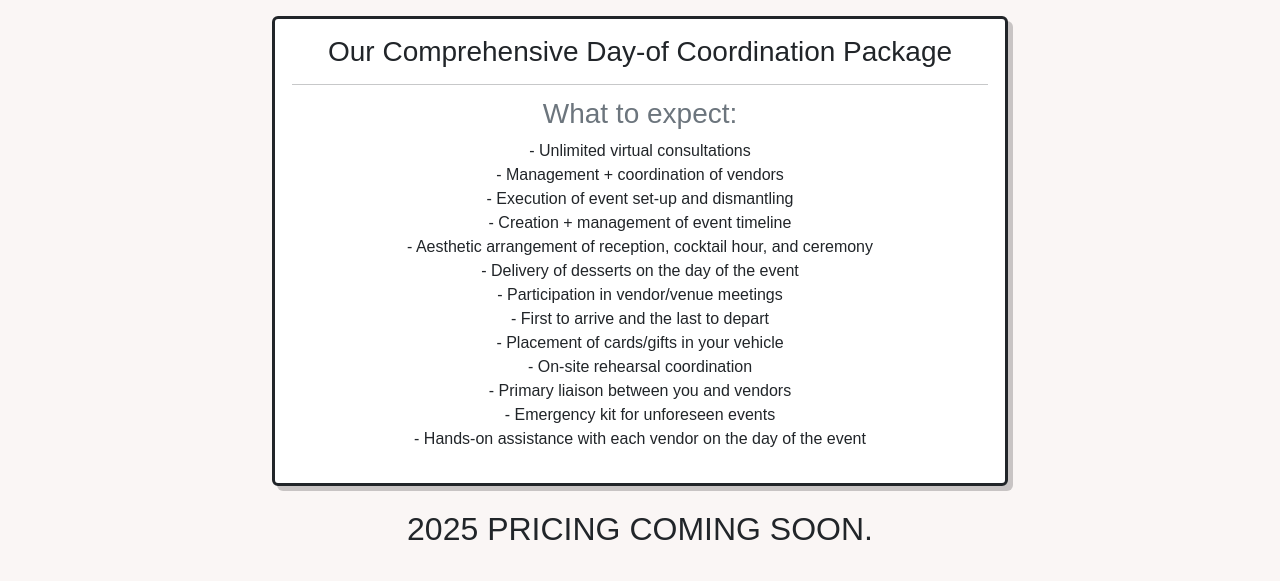
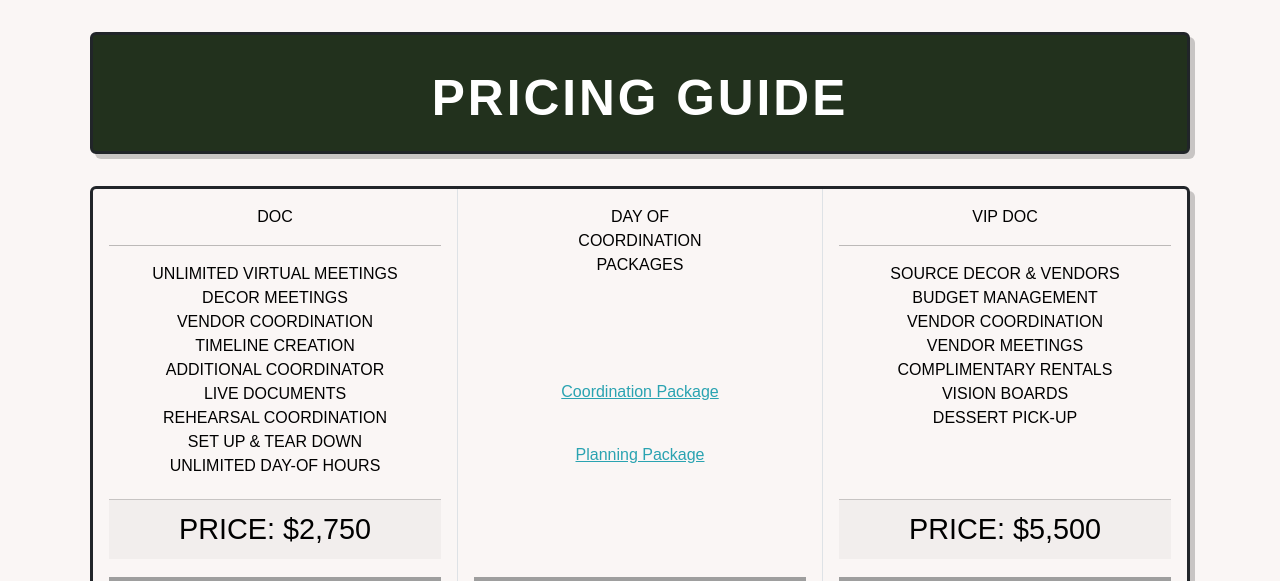
Before and after one commit to mwagner4084/beyondevents, a Django app: page /pricing/ in a window 1280 px wide. Shown: the part 43-624 px from the top of the page. Run offline with Django 4.2, Linux system fonts and the light colour scheme; parts of the project's set-up code (start-up, migrations or seed data) failed here and were passed over; some libraries are stand-ins or nearby versions; some web fonts are replaced; grey boxes are pictures that could not be loaded.

Commit message:
feat: add DOC and Planning Package views and templates

```diff
--- a/pages/urls.py
+++ b/pages/urls.py
@@ -2,9 +2,11 @@ from django.urls import path
 
 from .views import (AboutPageView, ConfirmPageView, ContactPageView,
                     GalleryPageView, HomePageView, PricingPageView,
-                    TestimonialsPageView, RentalsPageView)
+                    TestimonialsPageView, RentalsPageView, DOCPageView, PlanningPackagePageView)
 
 urlpatterns = [
+    path("doc-package/", DOCPageView.as_view(), name="doc-package"),
+    path("planning-package/", PlanningPackagePageView.as_view(), name="planning-package"),
     path("confirm/", ConfirmPageView.as_view(), name="confirm"),
     path("rentals/", RentalsPageView.as_view(), name="rentals"),
     path("gallery/", GalleryPageView.as_view(), name="gallery"),
--- a/pages/views.py
+++ b/pages/views.py
@@ -135,8 +135,17 @@ class ContactPageView(TemplateView):
             context['form'] = form
             return render(request, self.template_name, context)
 
-
 class ConfirmPageView(TemplateView):
     """ Confirmation page view. """
 
     template_name = "confirm.html"
+
+class DOCPageView(TemplateView):
+    """ DOC page view. """
+
+    template_name = "doc-package.html"
+
+class PlanningPackagePageView(TemplateView):
+    """ Planning Package page view. """
+
+    template_name = "planning-package.html"
--- a/templates/pricing.html
+++ b/templates/pricing.html
@@ -5,119 +5,84 @@
 
 {% block content %}
 
-<div>
-    <div class="container py-3">
-        <div class="row justify-content-md-center align-items-center">
-            <div class="col-12 col-md-8">
-                <div class="card border-dark slide-in-left mb-md-0">
-                    <div class="card-body text-center">
-                        <h3 class="card-title">
-                            Our Comprehensive Day-of Coordination Package
-                        </h3>
-                        <hr>
-                        <h3 class="card-subtitle mb-2 text-muted">
-                            What to expect:
-                        </h3>
-                        <ul class="list-unstyled rte">
-                            <li>
-                                - Unlimited virtual consultations
-                            </li>
-                            <li>
-                                - Management + coordination of vendors
-                            </li>
-                            <li>
-                                - Execution of event set-up and dismantling
-                            </li>
-                            <li>
-                                - Creation + management of event timeline
-                            </li>
-                            <li>
-                                - Aesthetic arrangement of reception, cocktail hour, and ceremony
-                            </li>
-                            <li>
-                                - Delivery of desserts on the day of the event
-                            </li>
-                            <li>
-                                - Participation in vendor/venue meetings
-                            </li>
-                            <li>
-                                - First to arrive and the last to depart
-                            </li>
-                            <li>
-                                - Placement of cards/gifts in your vehicle
-                            </li>
-                            <li>
-                                - On-site rehearsal coordination
-                            </li>
-                            <li>
-                                - Primary liaison between you and vendors
-                            </li>
-                            <li>
-                                - Emergency kit for unforeseen events
-                            </li>
-                            <li>
-                                - Hands-on assistance with each vendor on the day of the event
-                            </li>
-                        </ul>
-                    </div>
+
+<div class="container py-3">
+    <div class="row row-cols-1 g-3 mx-auto my-auto">
+        <div class="col-lg-12 my-3">
+            <div class="card card-dark border-dark">
+                <div class="card-body text-center">
+                    <div class="h1-logo text-white">PRICING GUIDE</div>
                 </div>
             </div>
         </div>
-        <br>
-        <h2 class="text-center">
-            2025 PRICING COMING SOON.
-        </h2>
-        {% comment %} <hr>
-        <div class="row justify-content-center">
-            <div class="col-12 col-md-4 mb-4 mb-md-0">
-                <div class="card border-dark slide-in-left h-100">
-                    <div class="card-body text-center">
-                        <h4 class="card-title">
-                            Promo Doc Package: $1,750
-                        </h4>
-                        <h5 class="card-subtitle mb-2 text-muted">
-                            Offer valid through 12/31/2023
-                        </h5>
+    </div>
+
+    <div class="row row-cols-1 g-3 mx-auto my-auto">
+        <div class="col-lg-12 my-3">
+            <div class="card decor-card border-dark">
+
+                <!-- FLEXBOX CONTAINER -->
+                <div class="d-flex text-center align-items-stretch">
+
+                    <!-- Section 1: DOC -->
+                    <div class="flex-fill p-3 border-end d-flex flex-column">
+                        <div class="doc-title text-beige">DOC</div>
                         <hr>
-                        <p>
-                            In an effort to re-establish our presence and reputation in the event planning industry after a summer hiatus, we are pleased to offer a promotional package. This special pricing is designed to reintroduce the high caliber of our services to you and your network. Our ultimate goal is to foster a strong word-of-mouth reputation among you, your friends, and your family, thereby contributing positively to this vibrant industry.
-                        </p>
+                        <ul class="list-unstyled ul-pkg rte flex-grow-1">
+                            <li>UNLIMITED VIRTUAL MEETINGS</li>
+                            <li>DECOR MEETINGS</li>
+                            <li>VENDOR COORDINATION</li>
+                            <li>TIMELINE CREATION</li>
+                            <li>ADDITIONAL COORDINATOR</li>
+                            <li>LIVE DOCUMENTS</li>
+                            <li>REHEARSAL COORDINATION</li>
+                            <li>SET UP &amp; TEAR DOWN</li>
+                            <li>UNLIMITED DAY-OF HOURS</li>
+                        </ul>
+                        <div class="card-footer h3-logo">
+                            PRICE: $2,750
+                        </div>
+                        <img class="card-img-bottom my-2" src="{% static 'img/couple-kiss.png' %}" alt="Wedding Couple Kiss" loading="lazy">
                     </div>
-                </div>
+
+                    <!-- Section 2: DAY OF COORDINATION PACKAGES -->
+                    <div class="flex-fill p-3 border-end d-flex flex-column justify-content-between">
+                        <div class="doc-title text-beige">DAY OF<br>COORDINATION<br>PACKAGES</div>
+                        <br>
+                        <a href="{% url 'doc-package' %}" class="pkg-link">Coordination Package</a>
+                        <a href="{% url 'planning-package' %}" class="pkg-link">Planning Package</a>
+                        <br>
+                        <img class="card-img-bottom my-2" src="{% static 'img/florals-green.png' %}" alt="Candle Wedding Rentals" loading="lazy">
+                    </div>
+
+
+                    <!-- Section 3: VIP DOC -->
+                    <div class="flex-fill p-3 d-flex flex-column">
+                        <div class="doc-title text-beige">VIP DOC</div>
+                        <hr>
+                        <ul class="list-unstyled ul-pkg rte flex-grow-1">
+                            <li>SOURCE DECOR &amp; VENDORS</li>
+                            <li>BUDGET MANAGEMENT</li>
+                            <li>VENDOR COORDINATION</li>
+                            <li>VENDOR MEETINGS</li>
+                            <li>COMPLIMENTARY RENTALS</li>
+                            <li>VISION BOARDS</li>
+                            <li>DESSERT PICK-UP</li>
+                        </ul>
+                        <div class="card-footer h3-logo">
+                            PRICE: $5,500
+                        </div>
+                        <img class="card-img-bottom my-2" src="{% static 'img/edensmore.png' %}" alt="Candle Wedding Rentals" loading="lazy">
+                    </div>
+
+                </div> <!-- END FLEX CONTAINER -->
+
             </div>
-            <div class="col-12 col-md-4 mb-4 mb-md-0">
-                <div class="card border-dark slide-in-left h-100">
-                    <div class="card-body text-center">
-                        <h4 class="card-title">
-                            Doc Package 2024: $2,999
-                        </h4>
-                        <h5 class="card-subtitle mb-2 text-muted">
-                            Applicable for weddings planned 12 months or less in advance
-                        </h5>
-                        <hr>
-                        <p>
-                            Our role is to provide comprehensive guidance throughout your wedding planning journey. We will take the lead in ensuring your comfort and confidence in every aspect of the process. Leveraging our extensive experience and specialized expertise in the industry, we aim to make your wedding planning experience as seamless and enjoyable as possible.
-                        </p>
-                    </div>
-                </div>
-            </div>
-            <div class="col-12 col-md-4 mb-4 mb-md-0">
-                <div class="card border-dark slide-in-left h-100">
-                    <div class="card-body text-center">
-                        <h4 class="card-title">
-                            VIP Package DOC: $3,500
-                        </h4>
-                        <h5 class="card-subtitle mb-2 text-muted">
-                            Applicable for weddings planned 13 months+ in advance
-                        </h5>
-                        <hr>
-                        <p>
-                            Embarking on this journey from the very beginning, we will explore potential venues together and begin to craft the vision for your wedding. This early engagement allows us to initiate the planning process promptly, ensuring every detail is meticulously considered and executed.
-                        </p>
-                    </div>
-                </div>
-            </div>
-        </div> {% endcomment %}
+        </div>
+    </div>
+
+    <div class="h1-logo text-center my-3">
+        Booking 2025 &amp; 2026 now!
     </div>
 </div>
 
@@ -126,4 +91,112 @@
 
 
 
+    {% comment %} <div class="row row-cols-md-3 g-2 mx-auto my-3">
+        <div class="col col-md-4">
+            <div class="title">
+                DOC
+            </div>
+            <hr>
+            <ul class="list-unstyled rte">
+                <li>
+                    UNLIMITED VIRTUAL MEETINGS
+                </li>
+                <li>
+                    DECOR MEETINGS
+                </li>
+                <li>
+                    VENDOR COORDINATION
+                </li>
+                <li>
+                    TIMELINE CREATION
+                </li>
+                <li>
+                    ADDITIONAL COORDINATOR
+                </li>
+                <li>
+                    LIVE DOCUMENTS
+                </li>
+                <li>
+                    REHEARSAL COORDINATION
+                </li>
+                <li>
+                    SET UP &amp; TEAR DOWN
+                </li>
+                <li>
+                    UNLIMITED DAY-OF HOURS
+                </li>
+            </ul>
+            <div class="h3-logo text-center my-3">
+                <small class="text-muted">
+                    PRICE: $2,750
+                </small>
+            </div>
+        </div>
+
+        <div class="d-flex" style="height: 200px;">
+            <div class="vr"></div>
+        </div>
+
+        <div class="col col-md-4">
+            <div class="title">
+                DAY OF COORDINATION PACKAGES
+            </div>
+            <hr>
+            <a href="{% url 'doc-package' %}" class="link">
+                Coordination Package
+            </a>
+            <a href="{% url 'planning-package' %}" class="link">
+                Planning Package
+            </a>
+        </div>
+
+        <div class="d-flex" style="height: 200px;">
+            <div class="vr"></div>
+        </div>
+
+        <div class="col col-md-4">
+            <div class="title">
+                VIP DOC
+            </div>
+            <hr>
+            <ul class="list-unstyled rte">
+                <li>
+                    SOURCE DECOR &amp; VENDORS
+                </li>
+                <li>
+                    BUDGET MANAGEMENT
+                </li>
+                <li>
+                    VENDOR COORDINATION
+                </li>
+                <li>
+                    VENDOR MEETINGS
+                </li>
+                <li>
+                    COMPLIMENTARY RENTALS
+                </li>
+                <li>
+                    VISION BOARDS
+                </li>
+                <li>
+                    DESSERT PICK-UP
+                </li>
+                </ul>
+            <div class="h3-logo text-center my-3">
+                <small class="text-muted">
+                    PRICE: $5,500
+                </small>
+            </div>
+        </div>
+    </div>
+    <div class="h1-logo text-center my-3">
+        Booking 2025 &amp; 2026 now!
+    </h2>
+</div>
+
+{% endcomment %}
+
+
+
+
 {% endblock content %}
```
Also changed, not shown: templates/doc-package.html (added, +27 -0 lines), templates/planning-package.html (added, +27 -0 lines).
